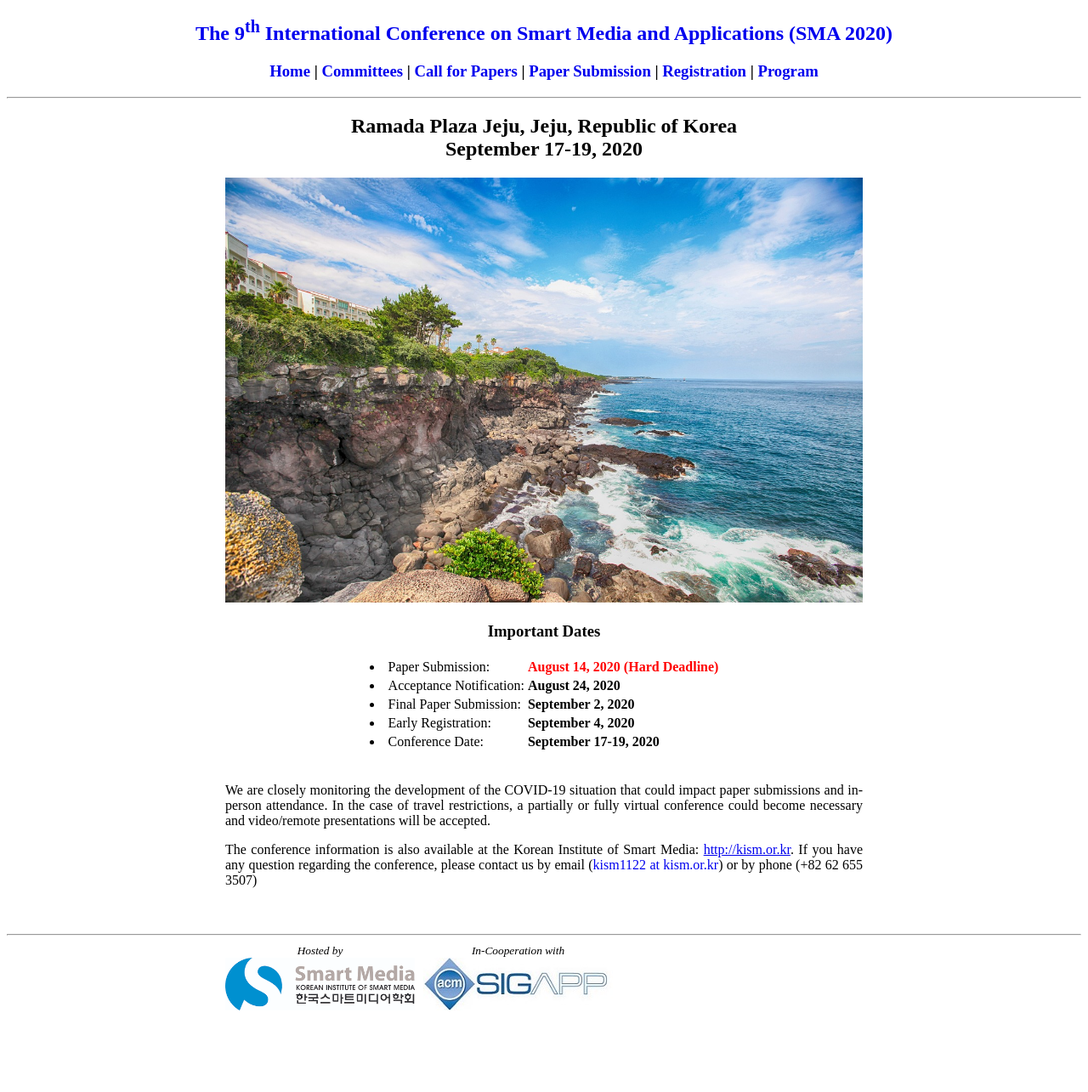
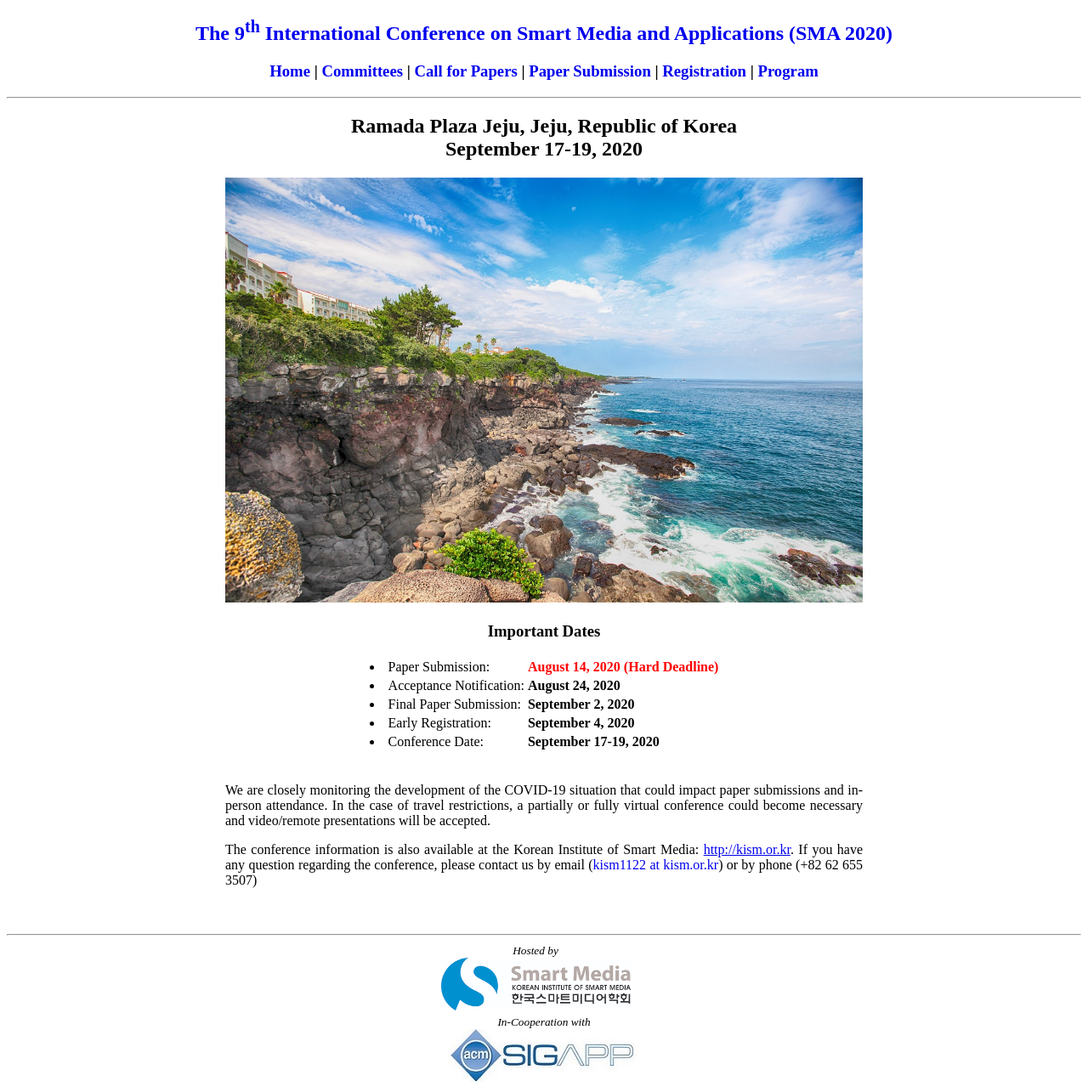
Before and after one commit to icea-conf/sma-2020.github.io, a Jekyll site: the page built from index.html, in a window 1280 px wide. Shown: the whole page at 85% size. Built offline with Jekyll 4.4.1, drawn with Linux system fonts in a browser that asks for light colours; the list of posts is cut into pages by our own code; before the commit the page ends 1193 px from its top, so only the background shows below that.

Commit message:
Update default.html

```diff
--- a/_layouts/default.html
+++ b/_layouts/default.html
@@ -30,14 +30,14 @@
 
     {{ content }}
 <hr>
-    <div class="content" style="float: center;">
-        <div style="float: left; margin-right: 10px;">
+    <div class="content">
+        <div style="float: center; margin-right: 20px;">
             <center>
                 <a style="text-align: center; padding-top: 2px;"><small><i>Hosted by</i></small></a><br>
                 <a href="http://kism.or.kr" target="_blank"><img src="https://sma-2020.github.io/image/logo.png" alt="" style="width: 223px; height: 62px;"></a>
             </center>
         </div>
-        <div style="float: left;">
+        <div style="float: center;">
             <center>
                 <a style="text-align: center; padding-top: 2px;"><small><i>In-Cooperation with</i></small></a><br>
                 <a href="http://www.sigapp.org" target="_blank"><img src="https://sma-2020.github.io/image/SIGAPP2.jpg" alt="" style="width: 223px; height: 62px;"></a>
```
